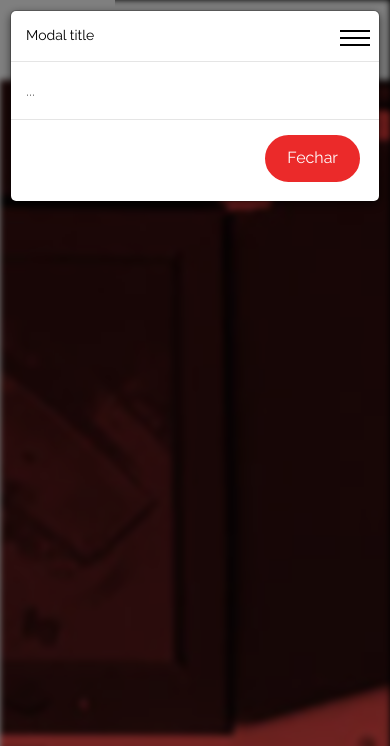
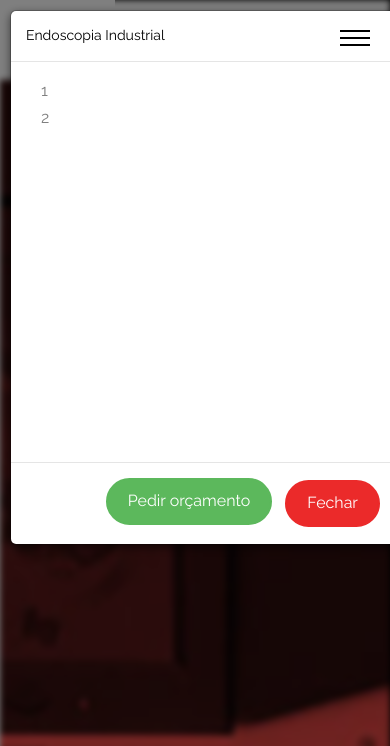
Before and after one commit to TuFelipe/endall, a PHP site: page / in a window 390 px wide, after a click that opens the changed part. Shown: the top 746 px of the page. Run offline with PHP 8.4, Linux system fonts and the light colour scheme; some web fonts are replaced.

Commit message:
CSS modal bugfix & contact page

```diff
--- a/css/style.css
+++ b/css/style.css
@@ -576,6 +576,11 @@ h1, h2, h3, h4, h5, h6, figure {
   -o-transition: 0.3s;
   transition: 0.3s;
   top: 2px;
+}
+@media screen and (max-width: 768px) {
+  #fh5co-work-section .item-grid {
+    float: inherit;
+  }
 }
 #fh5co-work-section .item-grid .image {
   height: 300px;
@@ -1218,8 +1223,22 @@ h1, h2, h3, h4, h5, h6, figure {
   opacity: 0;
 }
 
-.modal{
+.modal {
   background-color: rgba(0, 0, 0, 0.5);
+}
+
+.modal-dialog {
+  width: 80%;
+}
+
+@media screen and (max-width: 768px) {
+  .modal-dialog {
+    width: 100%;
+  }
+}
+
+.modal-body {
+  height: 400px;
 }
 
 .blur {
--- a/header.php
+++ b/header.php
@@ -4,10 +4,10 @@
       <h1><a href="index.html" id="logo">Endall</a></h1>
       <nav role="navigation">
         <ul>
-          <li><a href="work.html">Sobre nós</a></li>
-          <li><a href="services.html">Serviços</a></li>
-          <li><a href="about.html">Clientes</a></li>
-          <li class="cta"><a href="#">Contato</a></li>
+          <li><a href="#">Sobre nós</a></li>
+          <li><a href="#">Serviços</a></li>
+          <li><a href="#">Clientes</a></li>
+          <li class="cta"><a href="contato.php">Contato</a></li>
         </ul>
       </nav>
     </div>
--- a/modal-services.php
+++ b/modal-services.php
@@ -3,17 +3,22 @@
   <div class="modal-dialog" role="document">
     <div class="modal-content">
       <div class="modal-header">
-        <h5 class="modal-title" id="modal-services">Modal title</h5>
-        <!--
-        <button type="button" class="close" data-dismiss="modal" aria-label="Close">
-          <span aria-hidden="true">&times;</span>
-        </button>
-      -->
+        <h5 class="modal-title" id="modal-services">Endoscopia Industrial</h5>
       </div>
       <div class="modal-body">
-        ...
+        <div class="container col-md-12">
+          <div class="row">
+            <div class="col-md-4">
+              1
+            </div>
+            <div class="col-md-8">
+              2
+            </div>
+          </div>
+        </div>
       </div>
       <div class="modal-footer">
+        <button type="button" class="btn btn-success" data-dismiss="modal" onclick="BlurOff()">Pedir orçamento</button>
         <button type="button" class="btn btn-primary" data-dismiss="modal" onclick="BlurOff()">Fechar</button>
       </div>
     </div>
```
Also changed, not shown: contato.php (+7 -7 lines).
